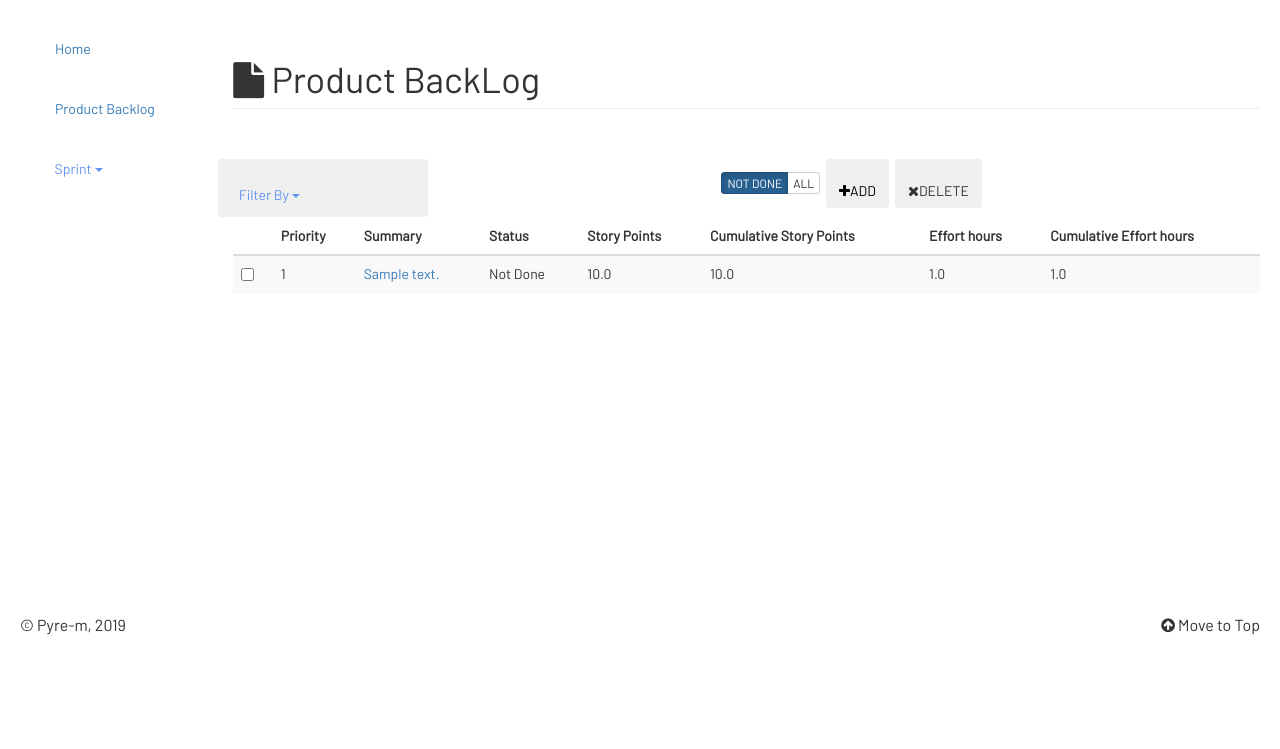
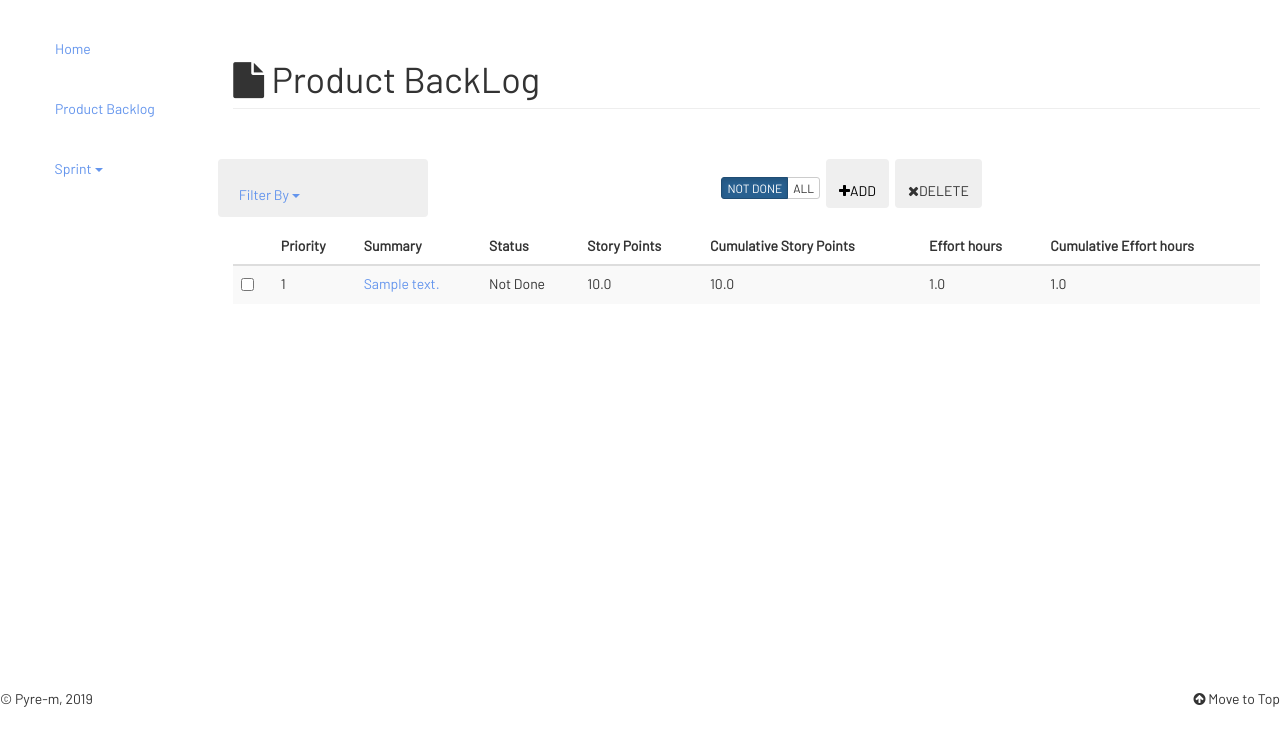
Before and after one commit to b72fdf59/BackTrack, a Django app: page /home/1/pb/?all=0 in a window 1280 px wide. Shown: the part 51-800 px from the top of the page. Run offline with Django 3.2, Linux system fonts and the light colour scheme; a user stored in the database is signed in; tables that the repository leaves empty hold one stand-in row (values such as "Sample post"); some libraries are stand-ins or nearby versions.

Commit message:
With minor fixes

```diff
--- a/backtrack/backtrack/static/backtrack/style.css
+++ b/backtrack/backtrack/static/backtrack/style.css
@@ -57,8 +57,9 @@ h2{
     text-align: center;
 }
 
-footer > p{
-    font-size: 16px;
-    padding-left: 20px;
-    padding-right: 20px;
+footer{
+    position: absolute;
+    bottom: 0;
+    width: 100%;
+    height: 60px;
 }
--- a/backtrack/backtrack/templates/backtrack/base.html
+++ b/backtrack/backtrack/templates/backtrack/base.html
@@ -55,8 +55,8 @@
         <div class="row">
             <div class="col-sm-3 col-md-2 sidebar">
                 <ul class="nav nav-sidebar">
-                    <li class="active"><a href="{% url 'home' %}">Home</a></li>
-                    <li><a href="{% url 'pb' pk=1%}?all=0">Product Backlog</a></li>
+                    <li class="active"><a style="color: cornflowerblue;" href="{% url 'home' %}">Home</a></li>
+                    <li><a style="color: cornflowerblue;" href="{% url 'pb' pk=1%}?all=0">Product Backlog</a></li>
 <!--                    <li><a href="#">Sprint</a></li>-->
                     <li>
                         <div class="container">
@@ -96,8 +96,13 @@
     <br>
     <br>
     <br>
+    <br>
+    <br>
+    <br>
+    <br>
+    <br>
 
-    <footer>
+    <footer class="pull-bottom">
         <p class="pull-right"><i class="fa fa-arrow-circle-up" aria-hidden="true"></i> Move to Top</p>
         <p>&copy; Pyre-m, 2019</p>
     </footer>
--- a/backtrack/backtrack/templates/backtrack/pb.html
+++ b/backtrack/backtrack/templates/backtrack/pb.html
@@ -7,7 +7,7 @@
     {% endif %}
     <h2 class="sub-header">
         <div class="dropdown">
-            <button class="btn btn-light dropdown-toggle pull-left" type="button" data-toggle="dropdown">Filter By
+            <button class="btn btn-light dropdown-toggle pull-left" type="button" data-toggle="dropdown" style="margin-bottom: 10px;">Filter By
                 <span class="caret"></span></button>
                 <ul class="dropdown-menu">
                     <li><a href="#">Priority</a></li>
@@ -17,9 +17,9 @@
                 <div class="btn-group btn-toggle">
                     <button class="btn btn-xs btn-primary active toggle">NOT DONE</button>
                     <button class="btn btn-xs btn-default toggle">ALL</button>
-                    </div>
-                <button type="button" class="btn btn-light" ><a href="{% url 'add' pk=1 %}" style="text-decoration: none; color: black"><i class="fa fa-plus" id="A"></i>ADD</a></button>
-                <button type="button" class="btn btn-light"><i class="fa fa-times" id="A"></i>DELETE</button>
+                </div>
+                <button type="button" class="btn btn-light" style="margin-bottom: 10px;"><a href="{% url 'add' pk=1 %}" style="text-decoration: none; color: black"><i class="fa fa-plus" id="A"></i>ADD</a></button>
+                <button type="button" class="btn btn-light" style="margin-bottom: 10px;"><i class="fa fa-times" id="A"></i>DELETE</button>
         </div>
     </h2>
     <div class="table-responsive">
@@ -47,7 +47,7 @@
                         --
                     {% endif %}
                     </td>
-                    <td><a href={% url 'detail' pk=1 pbipk=PBI.id %}>{{PBI.summary}}</a></td>
+                    <td><a style="text-decoration: none; color: cornflowerblue;" href={% url 'detail' pk=1 pbipk=PBI.id %}>{{PBI.summary}}</a></td>
                     <td>
                     {% if PBI.status == "N" %}
                         Not Done
```
Also changed, not shown: backtrack/backtrack/migrations/0004_auto_20191027_2006.py (added).
